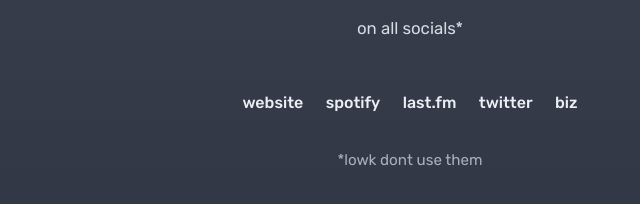
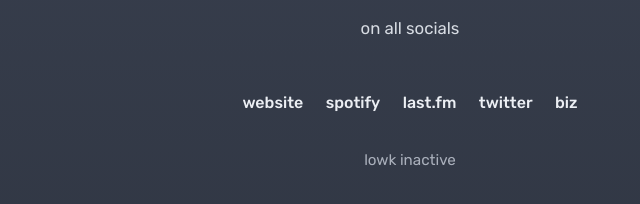
Before and after one commit to taylhr/taylhr.github.io, a plain HTML site: page social.html in a window 1280 px wide. Shown: the part 342-546 px from the top of the page, 230-870 px from the left. Drawn offline with Linux system fonts and the light colour scheme.

Commit message:
make betterer social page

```diff
--- a/social.html
+++ b/social.html
@@ -12,7 +12,7 @@
 <body>
   <main>
     <h1>@taylhr</h1>
-    <p class="subtitle">on all socials*</p>
+    <p class="subtitle">on all socials</p>
 
     <div class="links">
       <a class="link" href="/noredir" target="_self" rel="noopener noreferrer">website</a>
@@ -22,7 +22,7 @@
       <a class="link" href="/biz" target="_self" rel="noopener noreferrer">biz</a>
     </div>
 
-    <p class="footer">*lowk dont use them</p>
+    <p class="footer">lowk inactive</p>
   </main>
 </body>
 </html>
```
